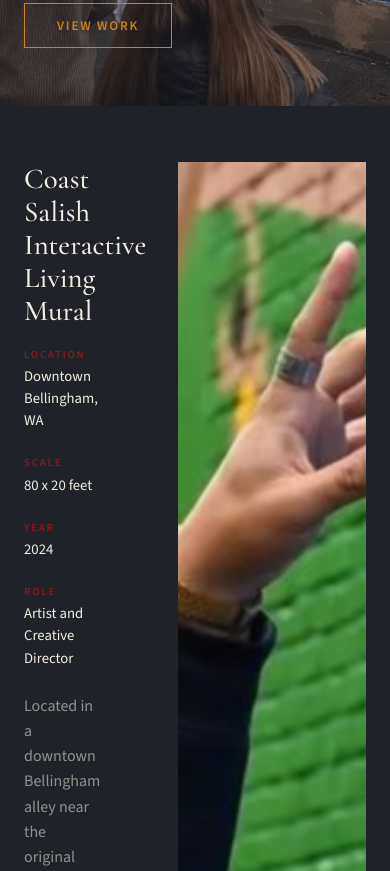
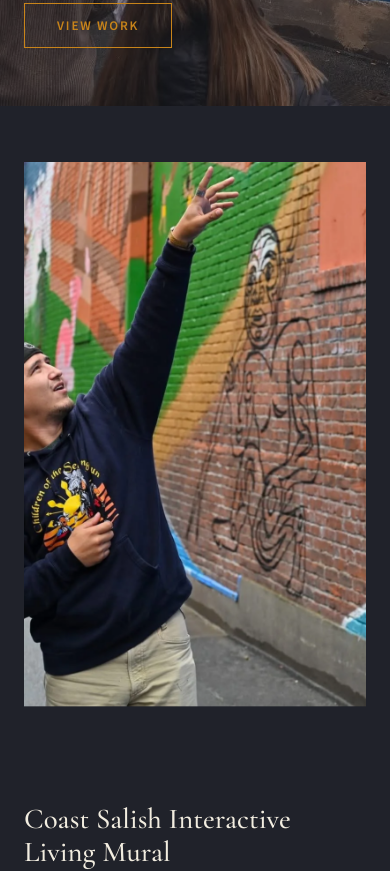
Before and after one commit to paigewoodsart/free, a plain HTML site: page index.html in a window 390 px wide. Shown: the part 738-1609 px from the top of the page. Drawn offline with nearby package versions, Linux system fonts and the light colour scheme.

Commit message:
Mobile improvements and overlay updates

```diff
--- a/index.html
+++ b/index.html
@@ -249,8 +249,8 @@
 
 .nav-overlay a {
   font-family: 'Cormorant Garamond', serif;
-  font-size: 2.2rem;
-  font-weight: 300;
+  font-size: 14pt;
+  font-weight: 400;
   color: var(--text-light);
   letter-spacing: 0.04em;
   transition: color 0.2s ease;
@@ -1557,6 +1557,27 @@
   .feature-project-image-wrap img {
     height: 50vw;
     min-height: 280px;
+  }
+
+  .fp2-layout {
+    flex-direction: column;
+  }
+
+  .fp2-image {
+    width: 100%;
+    order: -1;
+  }
+
+  .fp2-image img {
+    height: 35vw;
+    min-height: 130px;
+    width: 100%;
+    object-fit: cover;
+  }
+
+  #fp-coast-salish .fp2-image,
+  #fp-indigiversal .fp2-image {
+    width: 100%;
   }
 
   .murals-header .container {
```
